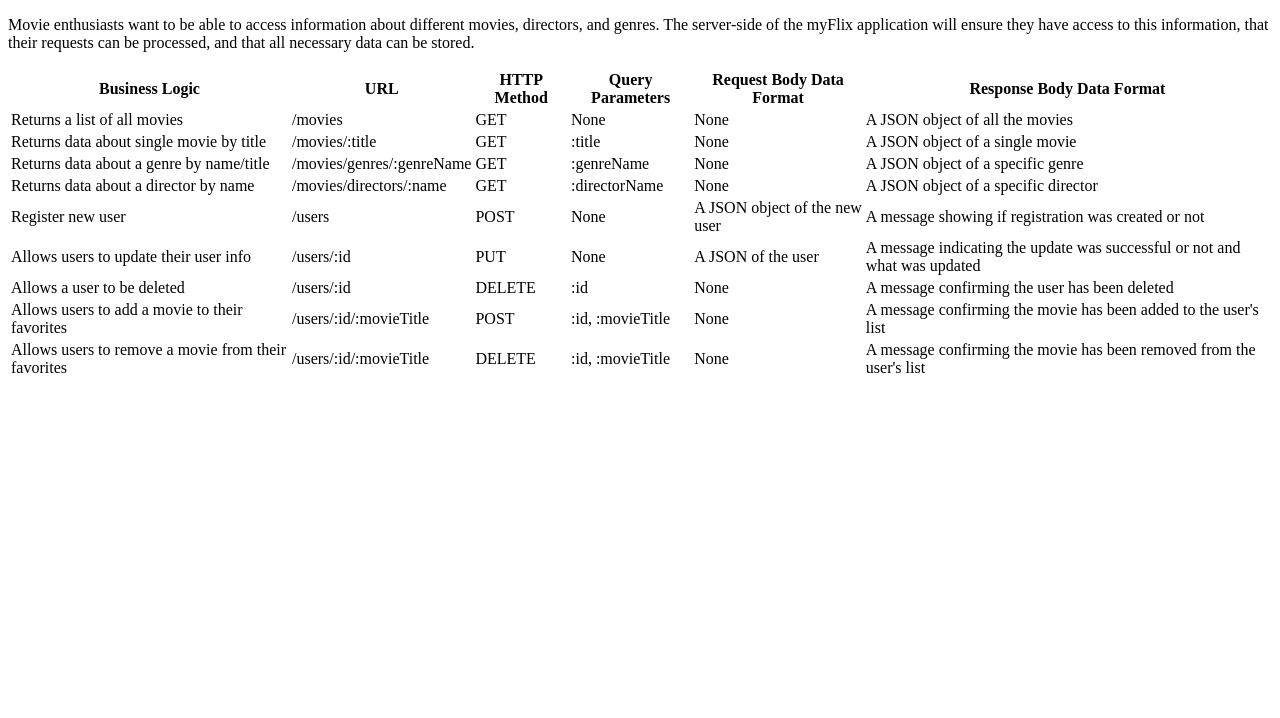
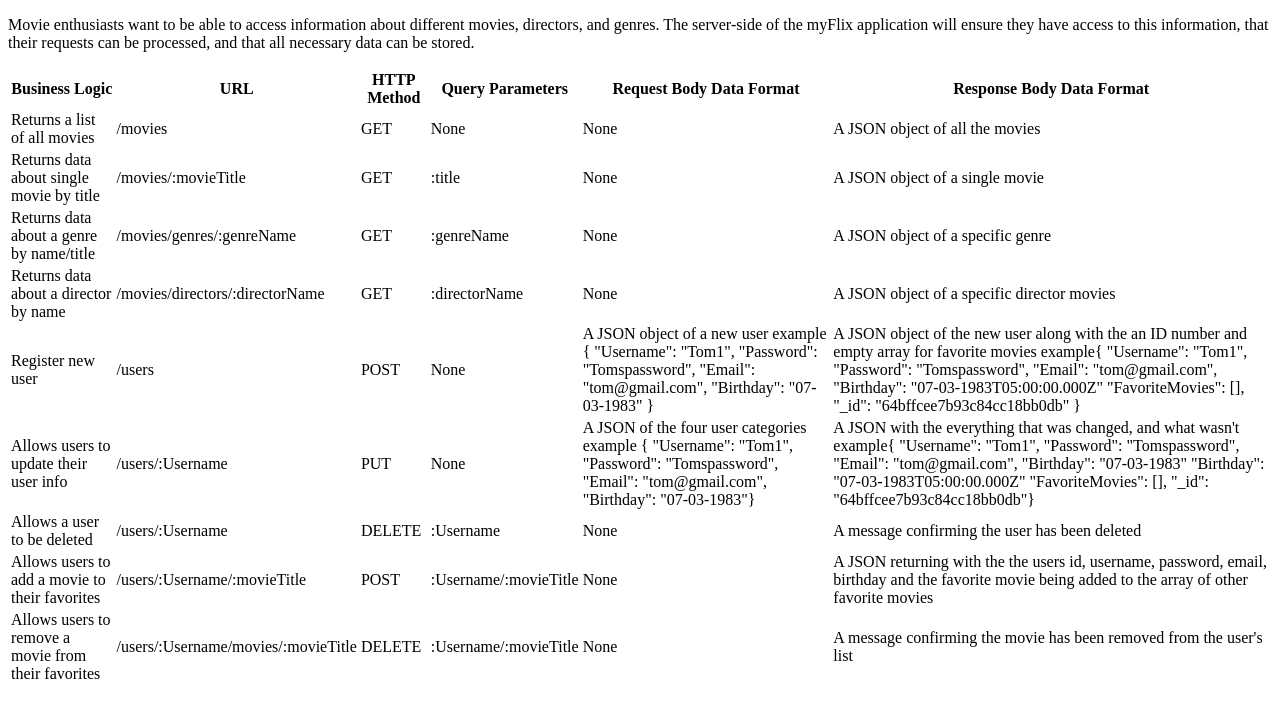
Before and after one commit to payette28/movie_api, a website: page public/documentation.html in a window 1280 px wide. Drawn offline with Linux system fonts and the light colour scheme.

```diff
--- a/public/documentation.html
+++ b/public/documentation.html
@@ -41,7 +41,7 @@
 
             <tr>
                 <td>Returns data about single movie by title</td>
-                <td>/movies/:title</td>
+                <td>/movies/:movieTitle</td>
                 <td>GET</td>
                 <td>:title</td>
                 <td>None</td>
@@ -59,11 +59,11 @@
 
             <tr>
                 <td>Returns data about a director by name</td>
-                <td>/movies/directors/:name</td>
+                <td>/movies/directors/:directorName</td>
                 <td>GET</td>
                 <td>:directorName</td>
                 <td>None</td>
-                <td>A JSON object of a specific director</td>
+                <td>A JSON object of a specific director movies</td>
             </tr>
 
             <tr>
@@ -71,42 +71,66 @@
                 <td>/users</td>
                 <td>POST</td>
                 <td>None</td>
-                <td>A JSON object of the new user</td>
-                <td>A message showing if registration was created or not</td>
+                <td>A JSON object of a new user example {
+                    "Username": "Tom1",
+					"Password": "Tomspassword",
+					"Email": "tom@gmail.com",
+					"Birthday": "07-03-1983"
+					} </td>
+                <td>A JSON object of the new user along with the an ID number and empty array for favorite movies example{
+                        "Username": "Tom1",
+                        "Password": "Tomspassword",
+                        "Email": "tom@gmail.com",
+                        "Birthday": "07-03-1983T05:00:00.000Z"
+                        "FavoriteMovies": [],
+                        "_id": "64bffcee7b93c84cc18bb0db"
+                        }
+                </td>
             </tr>
 
             <tr>
                 <td>Allows users to update their user info</td>
-                <td>/users/:id</td>
+                <td>/users/:Username</td>
                 <td>PUT</td>
                 <td>None</td>
-                <td>A JSON of the user</td>
-                <td>A message indicating the update was successful or not and what was updated <br></td>
+                <td>A JSON of the four user categories example {
+                    "Username": "Tom1",
+					"Password": "Tomspassword",
+					"Email": "tom@gmail.com",
+					"Birthday": "07-03-1983"} </td>
+                <td>A JSON with the everything that was changed, and what wasn't example{
+                    "Username": "Tom1",
+					"Password": "Tomspassword",
+					"Email": "tom@gmail.com",
+					"Birthday": "07-03-1983"
+                    "Birthday": "07-03-1983T05:00:00.000Z"
+                    "FavoriteMovies": [],
+                    "_id": "64bffcee7b93c84cc18bb0db"} </td>
             </tr>
 
             <tr>
                 <td>Allows a user to be deleted</td>
-                <td>/users/:id</td>
+                <td>/users/:Username</td>
                 <td>DELETE</td>
-                <td>:id</td>
+                <td>:Username</td>
                 <td>None</td>
                 <td>A message confirming the user has been deleted</td>
             </tr>
 
             <tr>
                 <td>Allows users to add a movie to their favorites</td>
-                <td>/users/:id/:movieTitle</td>
+                <td>/users/:Username/:movieTitle</td>
                 <td>POST</td>
-                <td>:id, :movieTitle</td>
+                <td>:Username/:movieTitle</td>
                 <td>None</td>
-                <td>A message confirming the movie has been added to the user's list</td>
+                <td>A JSON returning with the the users id, username, password, email, birthday and the favorite movie being added to the array of other favorite movies</td>
             </tr>
 
             <tr>
                 <td>Allows users to remove a movie from their favorites</td>
-                <td>/users/:id/:movieTitle</td>
+                <td>/users/:Username/movies/:movieTitle</td>
                 <td>DELETE</td>
-                <td>:id, :movieTitle</td>
+                <td>:Username/:movieTitle</td>
                 <td>None</td>
                 <td>A message confirming the movie has been removed from the user's list</td>
             </tr>
```
